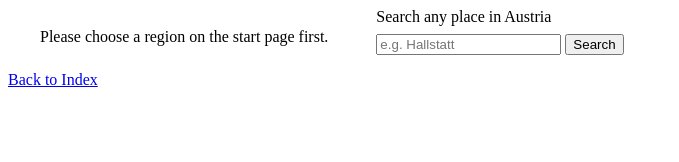
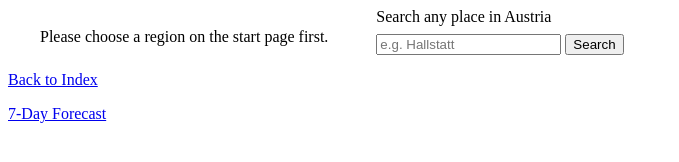
Before and after one commit to Erdbeerenenthusiast/city-weather-desk, a plain HTML site: page details.html in a window 1280 px wide. Shown: the whole page, without its empty margins (0-679 px from the left). Drawn offline with Linux system fonts and the light colour scheme.

Commit message:
Add intentionally broken 7-day forecast link (test T-06)

```diff
--- a/details.html
+++ b/details.html
@@ -25,6 +25,7 @@
 </main>
 
 <p><a href="index.html">Back to Index</a></p>
+<a href="forecast.html">7-Day Forecast</a>
 
 <script src="weather.js"></script>
 </body>
```
